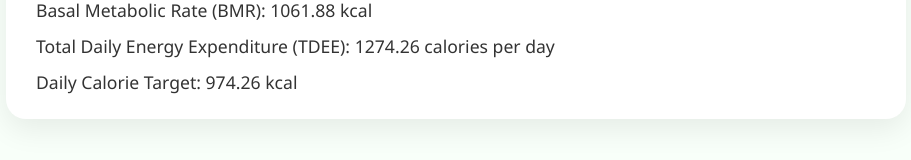
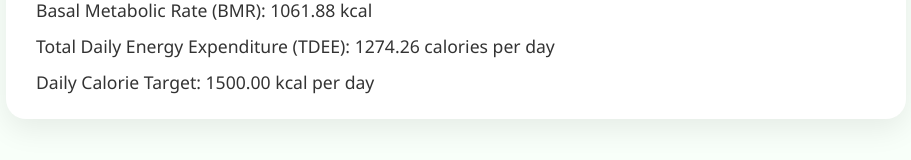
Before and after one commit to aarusa/nomi, a React (Vite) app: page / in a window 1280 px wide. Both pictures are taken after typing "Sample", "5", "5", "5", "5", "5" into the empty fields and a click on the button "Submit". Shown: the part 767-927 px from the top of the page, without its empty margins (184-1095 px from the left). Built offline with nearby package versions, Linux system fonts and the light colour scheme.

Commit message:
Fixing body metrics calculation

```diff
--- a/src/components/ResultsCard.jsx
+++ b/src/components/ResultsCard.jsx
@@ -22,24 +22,39 @@ const ResultsCard = ({userData}) => {
         }
     }
 
+    const activityMultipliers = {
+        'sedentary': 1.2,
+        'lightly-active': 1.375,
+        'active': 1.55,
+        'highly-active': 1.725,
+        'extremely-active': 1.9
+    };
+
     const calcualteTDEE = () => {
-        let acl = 0;
-        if(
-            user.activity == 'sedentary' ? acl = (bmr * 1.2) :
-            user.activity == 'lightly-active' ? (acl = bmr * 1.375) :
-            user.activity == 'moderately-active' ? (acl = bmr * 1.55) :
-            user.activty == 'very-active' ? (acl = bmr * 1.725) : (acl = bmr * 1.9)
-        );
-        return acl.toFixed(2);
+        const multiplier = activityMultipliers[user.activity] || 1.2;
+        return (bmr * multiplier).toFixed(2);
     }
 
     const calculateCalories = () => {
+
         let calories = 0;
-        if(
-            user.goal == 'lose-weight' ? calories = tdee - 300 :
-            user.goal == 'gain-weight' ? calories = tdee + 300 :
-            calories = tdee
-        )
+
+        if(user.goal === 'lose-weight'){
+            calories = Number(tdee) - 300;
+        }else if(user.goal === 'gain-weight'){
+            calories = Number(tdee) + 300;
+        }else {
+            calories = Number(tdee);
+        }
+
+        if(user.gender == 'male' && calories < 1500){
+            calories = 1500;
+        }
+
+        if(user.gender == 'female' && calories < 1200){
+            calories = 1200;
+        }
+
         return calories.toFixed(2);
     }
 
@@ -53,7 +68,7 @@ const ResultsCard = ({userData}) => {
             <p>Body Mass Index (BMI): {bmi} (Healthy)</p>
             <p>Basal Metabolic Rate (BMR): {bmr} kcal</p>
             <p>Total Daily Energy Expenditure (TDEE): {tdee} calories per day</p>
-            <p>Daily Calorie Target: {calories} kcal</p>
+            <p>Daily Calorie Target: {calories} kcal per day</p>
         </div>
      );
 }
```
